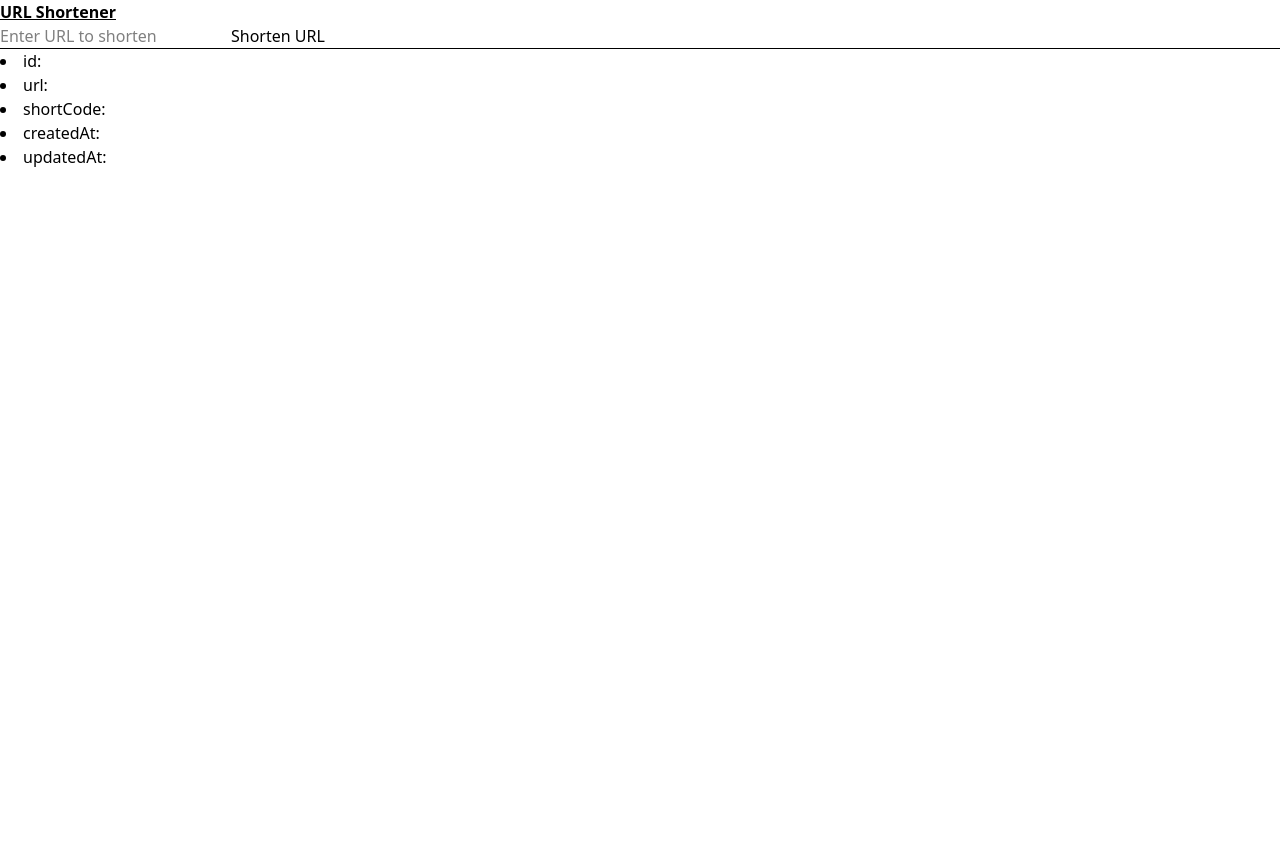
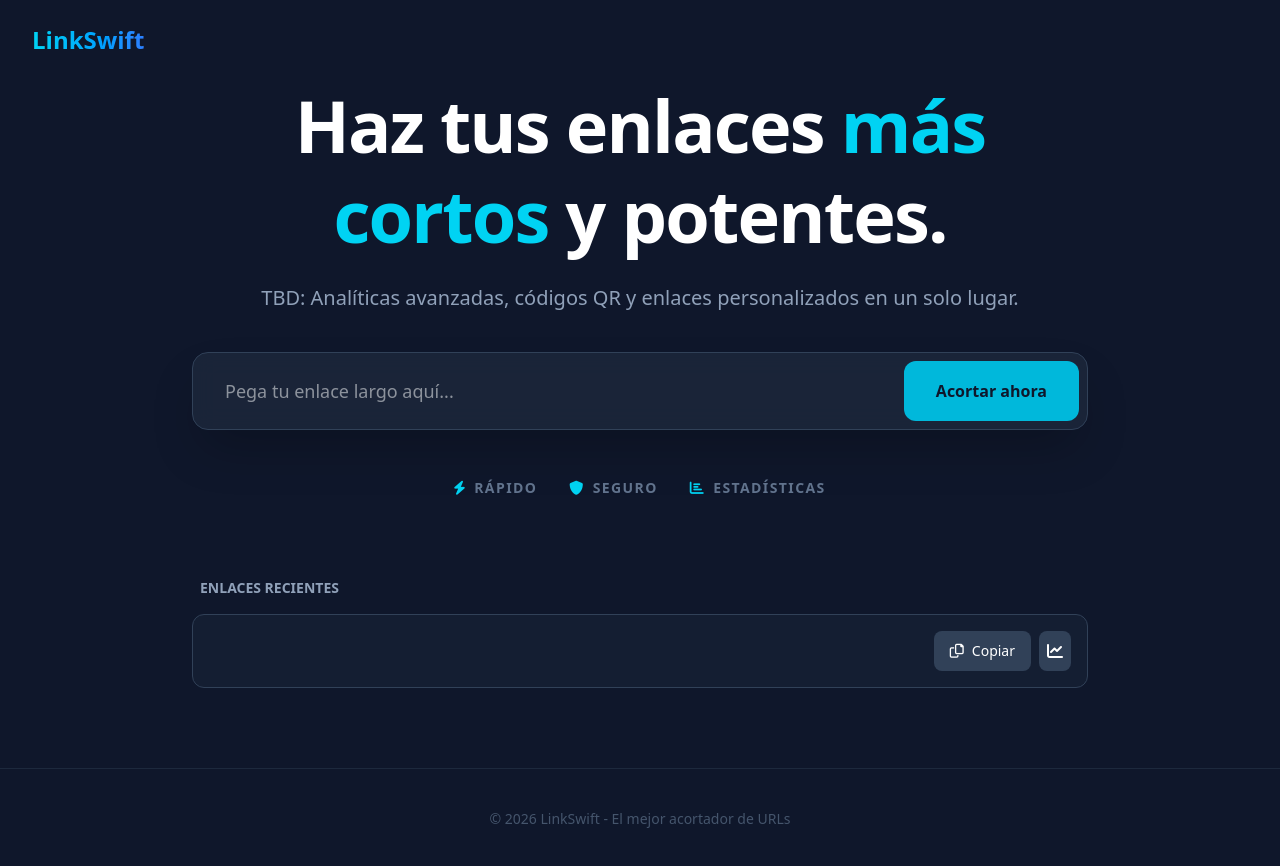
Before and after one commit to ErickBrayan/link_shorter, an Angular app: page / in a window 1280 px wide. Shown: the top 866 px of the page. Before the commit the page ends 800 px from the top, so only its background shows below. Built offline with nearby package versions, Linux system fonts and the light colour scheme.

Commit message:
feat: Revamp UI layout and add clipboard functionality for shortened URLs

```diff
--- a/src/app/shorten/shorten.html
+++ b/src/app/shorten/shorten.html
@@ -1,4 +1,4 @@
-<h1 class="text-3x1 font-bold underline">URL Shortener</h1>
+<!-- <h1 class="text-3x1 font-bold underline">URL Shortener</h1>
 
 <input [(ngModel)]="originalUrl" type="url" placeholder="Enter URL to shorten">
 <button (click)="generateShortenUrl()">Shorten URL</button>
@@ -10,4 +10,78 @@
 <li>shortCode: {{ responseData.shortCode }}</li>
 <li>createdAt: {{ responseData.createdAt }}</li>
 <li>updatedAt: {{ responseData.updatedAt }}</li>
-<a href="{{linkResult}}">{{linkResult}}</a>
+<a href="{{linkResult}}">{{linkResult}}</a> -->
+
+
+<div class="bg-slate-900 text-white font-sans antialiased min-h-screen flex flex-col">
+
+    <nav class="flex items-center justify-between px-8 py-6 max-w-7xl mx-auto w-full">
+        <div class="text-2xl font-bold bg-gradient-to-r from-cyan-400 to-blue-500 bg-clip-text text-transparent">
+            LinkSwift
+        </div>
+        <!-- <div class="space-x-6 hidden md:block">
+            <a href="#" class="hover:text-cyan-400 transition">Precios</a>
+            <a href="#" class="hover:text-cyan-400 transition">Recursos</a>
+            <button class="bg-slate-800 px-5 py-2 rounded-lg border border-slate-700 hover:bg-slate-700 transition">Iniciar Sesión</button>
+        </div> -->
+    </nav>
+
+    <main class="flex-grow flex flex-col items-center justify-center px-4 pb-20">
+        <div class="text-center max-w-3xl">
+            <h1 class="text-5xl md:text-7xl font-extrabold mb-6 tracking-tight leading-tight">
+                Haz tus enlaces <span class="text-cyan-400">más cortos</span> y potentes.
+            </h1>
+            <p class="text-slate-400 text-lg md:text-xl mb-10">
+                <!-- Analíticas avanzadas, códigos QR y enlaces personalizados en un solo lugar. -->
+                 TBD: Analíticas avanzadas, códigos QR y enlaces personalizados en un solo lugar.
+            </p>
+        </div>
+
+        <div class="w-full max-w-4xl bg-slate-800/80 backdrop-blur-md p-2 rounded-2xl shadow-2xl border border-slate-700">
+            <div class="flex flex-col md:flex-row gap-2">
+                <input
+                    [(ngModel)]="originalUrl"
+                    type="url"
+                    placeholder="Pega tu enlace largo aquí..."
+                    class="flex-1 bg-transparent px-6 py-4 text-white focus:outline-none text-lg"
+                >
+                <button class="bg-cyan-500 hover:bg-cyan-400 text-slate-900 font-bold px-8 py-4 rounded-xl transition-all hover:shadow-[0_0_20px_rgba(34,211,238,0.4)]"
+                (click)="generateShortenUrl()">
+                    Acortar ahora
+                </button>
+            </div>
+        </div>
+
+        <div class="mt-12 flex flex-wrap justify-center gap-8 text-slate-500 text-sm uppercase tracking-widest font-semibold">
+            <div class="flex items-center gap-2"><i class="fas fa-bolt text-cyan-400"></i> Rápido</div>
+            <div class="flex items-center gap-2"><i class="fas fa-shield-alt text-cyan-400"></i> Seguro</div>
+            <div class="flex items-center gap-2"><i class="fas fa-chart-bar text-cyan-400"></i> Estadísticas</div>
+        </div>
+
+        <section class="mt-20 w-full max-w-4xl">
+            <h3 class="text-slate-400 font-semibold mb-4 ml-2 text-sm uppercase">Enlaces recientes</h3>
+            <div class="space-y-3">
+                <div class="bg-slate-800/40 rounded-xl border border-slate-700 p-4 flex flex-col md:flex-row md:items-center justify-between gap-4 hover:border-slate-500 transition-colors">
+                    <div class="truncate">
+                        <p class="text-xs text-slate-500 truncate">{{responseData.url}}</p>
+                        <p class="text-cyan-400 font-bold text-lg">{{linkResult}}</p>
+                    </div>
+                    <div class="flex gap-2">
+                        <button class="flex-1 md:flex-none bg-slate-700 hover:bg-slate-600 px-4 py-2 rounded-lg text-sm font-medium transition flex items-center justify-center gap-2"
+                        (click)="copyToClipboard(linkResult)">
+                            <i class="far fa-copy"></i> Copiar
+                        </button>
+                        <button class="bg-slate-700 hover:bg-slate-600 p-2 rounded-lg transition">
+                            <i class="fas fa-chart-line"></i>
+                        </button>
+                    </div>
+                </div>
+            </div>
+        </section>
+    </main>
+
+    <footer class="py-10 text-center text-slate-600 text-sm border-t border-slate-800">
+        &copy; 2026 LinkSwift - El mejor acortador de URLs
+    </footer>
+
+</div>
--- a/src/app/shorten/shorten.ts
+++ b/src/app/shorten/shorten.ts
@@ -37,4 +37,9 @@ export class Shorten {
 
   }
 
+  copyToClipboard(url: string) {
+    navigator.clipboard.writeText(url);
+    alert('¡Enlace copiado!');
+  }
+
 }
--- a/src/index.html
+++ b/src/index.html
@@ -6,6 +6,7 @@
   <base href="/">
   <meta name="viewport" content="width=device-width, initial-scale=1">
   <link rel="icon" type="image/x-icon" href="favicon.ico">
+  <link href="https://cdnjs.cloudflare.com/ajax/libs/font-awesome/6.0.0/css/all.min.css" rel="stylesheet">
 </head>
 <body>
   <app-root></app-root>
```
